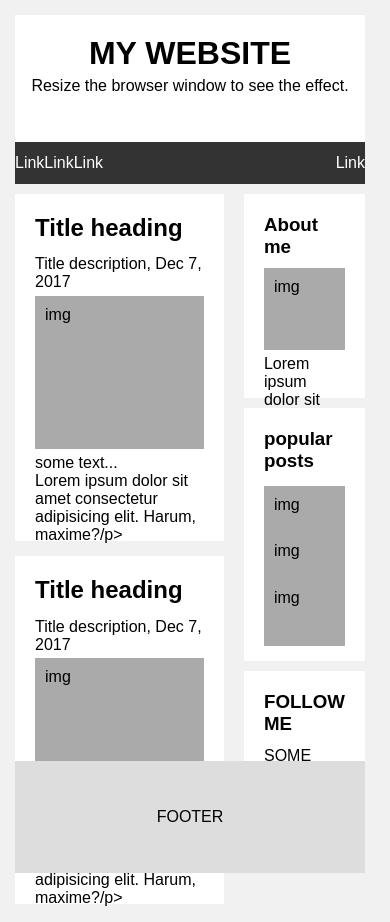
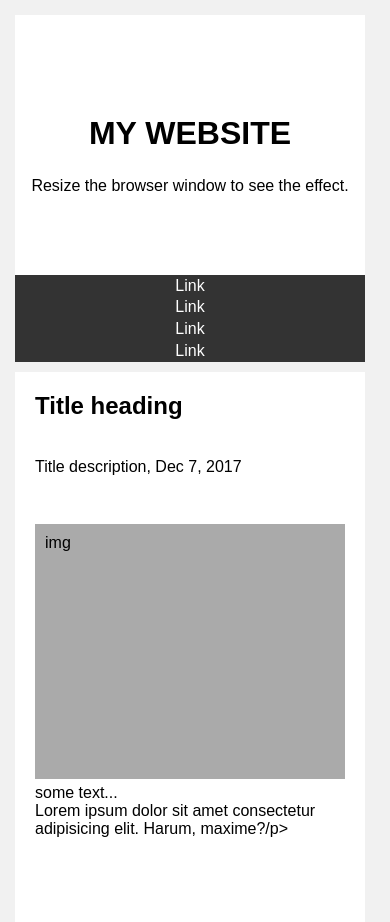
Before and after one commit to sepehrsdgh/w3school_mini_project, a plain HTML site: page projects/responsive website layout/index.html in a window 390 px wide. Shown: the top 922 px of the page. Drawn offline with Linux system fonts and the light colour scheme.

Commit message:
august24 2

```diff
--- a/projects/responsive website layout/index.html
+++ b/projects/responsive website layout/index.html
@@ -19,7 +19,7 @@
          <a href="">Link</a>
          <a href="">Link</a>
       </div>
-      <div></div>
+      <div class="empty"></div>
       <div class="nav-right">
         <a href="">Link</a>
       </div>
--- a/projects/responsive website layout/styel.css
+++ b/projects/responsive website layout/styel.css
@@ -15,9 +15,13 @@ body{
     padding: 15px 25px 15px 15px;
     display: grid;
     grid-template-columns: 100%;
-    grid-template-rows: 20vh 66vh 13.3vh;
+
+    /*grid-template-rows: 20vh 66vh 13.3vh;*/
+    grid-template-rows: 41.0656vh 135.52vh 16.75vh;
+
     row-gap: 10px;
-    font-family: Arial, Helvetica, sans-serif
+    font-family: Arial, Helvetica, sans-serif;
+
 
 }
 /*main-layout*/
@@ -90,9 +94,11 @@ nav{
     grid-template-columns: 4.5fr 24fr 1.5fr;
     background-color: rgb(51,51,51);
     color: white;
+
 }
 
 .nav-left{
+    min-width: 180px;
     display: grid;
     grid-template-columns: 1fr 1fr 1fr;
 }
@@ -110,6 +116,7 @@ a:hover{
 }
 
 .nav-right{
+    min-width: 60px;
     display: grid;
 }
 
@@ -192,6 +199,7 @@ footer{
     justify-content: center;
     align-items: center;
     background-color: rgb(221,221,221);
+    max-height: 107px;
 }
 
 /*header*/
@@ -199,9 +207,44 @@ footer{
     background-color: white;
     text-align: center;
     padding-top: 20px;
+    display: flex;
+    flex-direction: column;
+    justify-content: center;
+    align-content: center;
+    row-gap: 20px;
 
 }
 
 .header-text p{
     margin-top: 5px;
 }
+
+
+/*width<800px*/
+@media screen and (max-width: 800px) {
+    body{
+        grid-template-rows: 41.0656vh 270vh 16.75vh;
+    }
+    main{
+        grid-template-columns: 100%;
+        row-gap: 20px;
+    }
+    aside{
+        margin: 0%;
+    }
+  }
+
+  /*width<400px*/
+  @media screen and (max-width: 400px) {
+    nav{
+        display: grid;
+        grid-template-columns: 100%;
+        grid-template-rows: 4.5fr 0 1.5fr;
+    }
+
+    .nav-left{
+        display: grid;
+        grid-template-columns: 100%;
+    }
+
+  }
```
